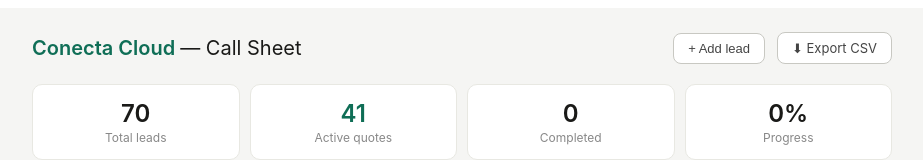
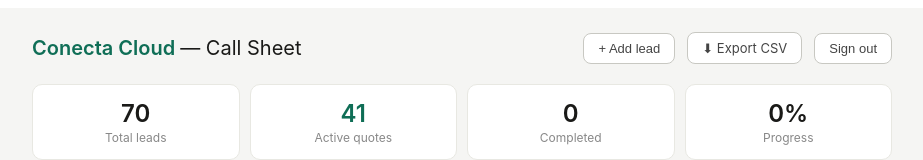
Before and after one commit to javierrubertgit/callsheet, a Next.js app: page / in a window 1280 px wide. Shown: the top 160 px of the page, without its empty margins (178-1101 px from the left). Built offline with nearby package versions, Linux system fonts and the light colour scheme; no server answers; the database is empty.

Commit message:
add sign out button

```diff
--- a/pages/index.js
+++ b/pages/index.js
@@ -154,6 +154,7 @@
             </div>
             <Btn onClick={() => setShowAdd(true)}>+ Add lead</Btn>
             <Btn as="a" href="/api/export">⬇ Export CSV</Btn>
+            <Btn onClick={async () => { await fetch("/api/logout", { method: "POST" }); window.location.href = "/login"; }} style={{ background: "#fff", color: "#888", border: "1px solid #e8e8e2" }}>Sign out</Btn>
           </div>
 
           {/* Stats */}
```
